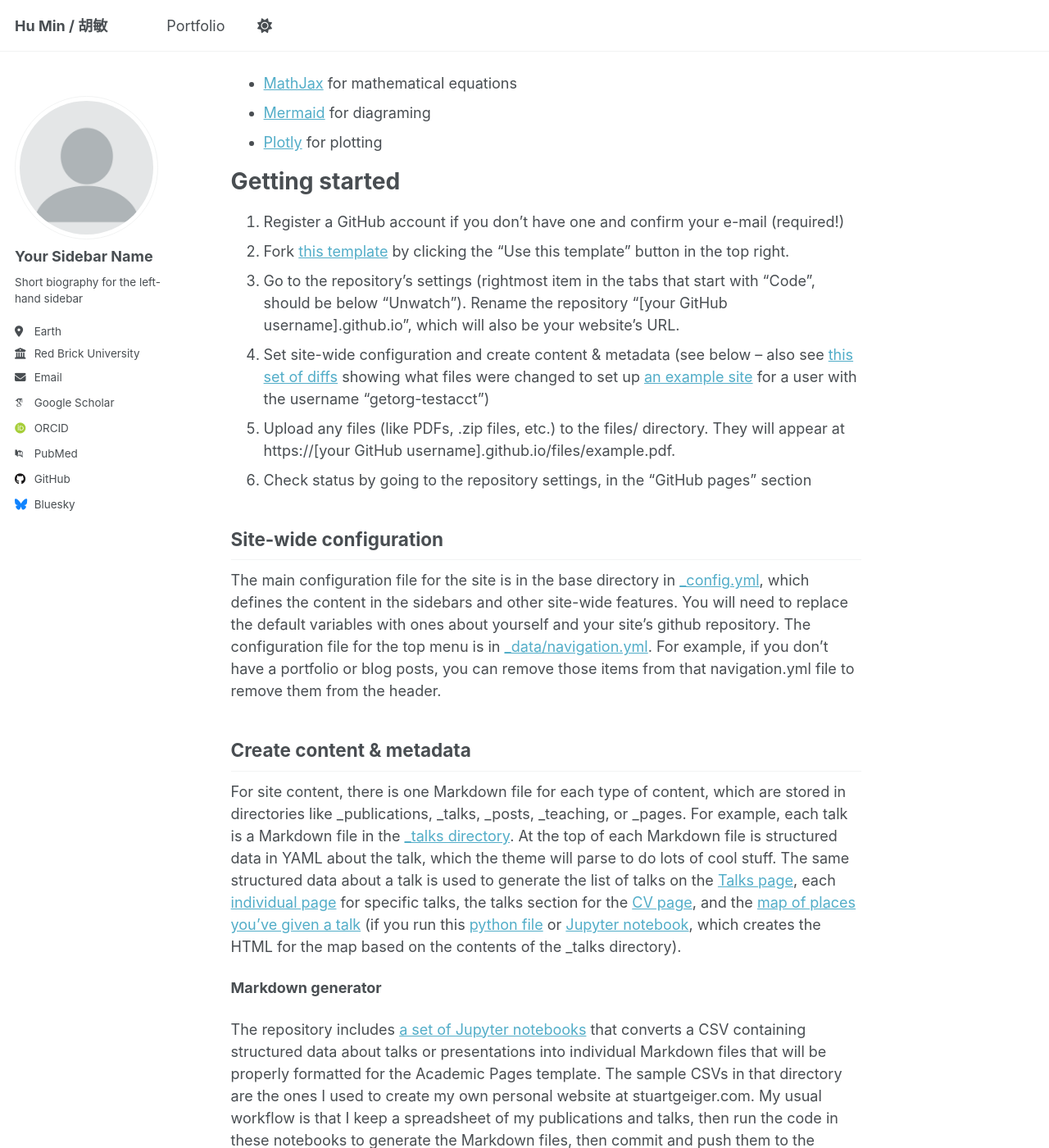
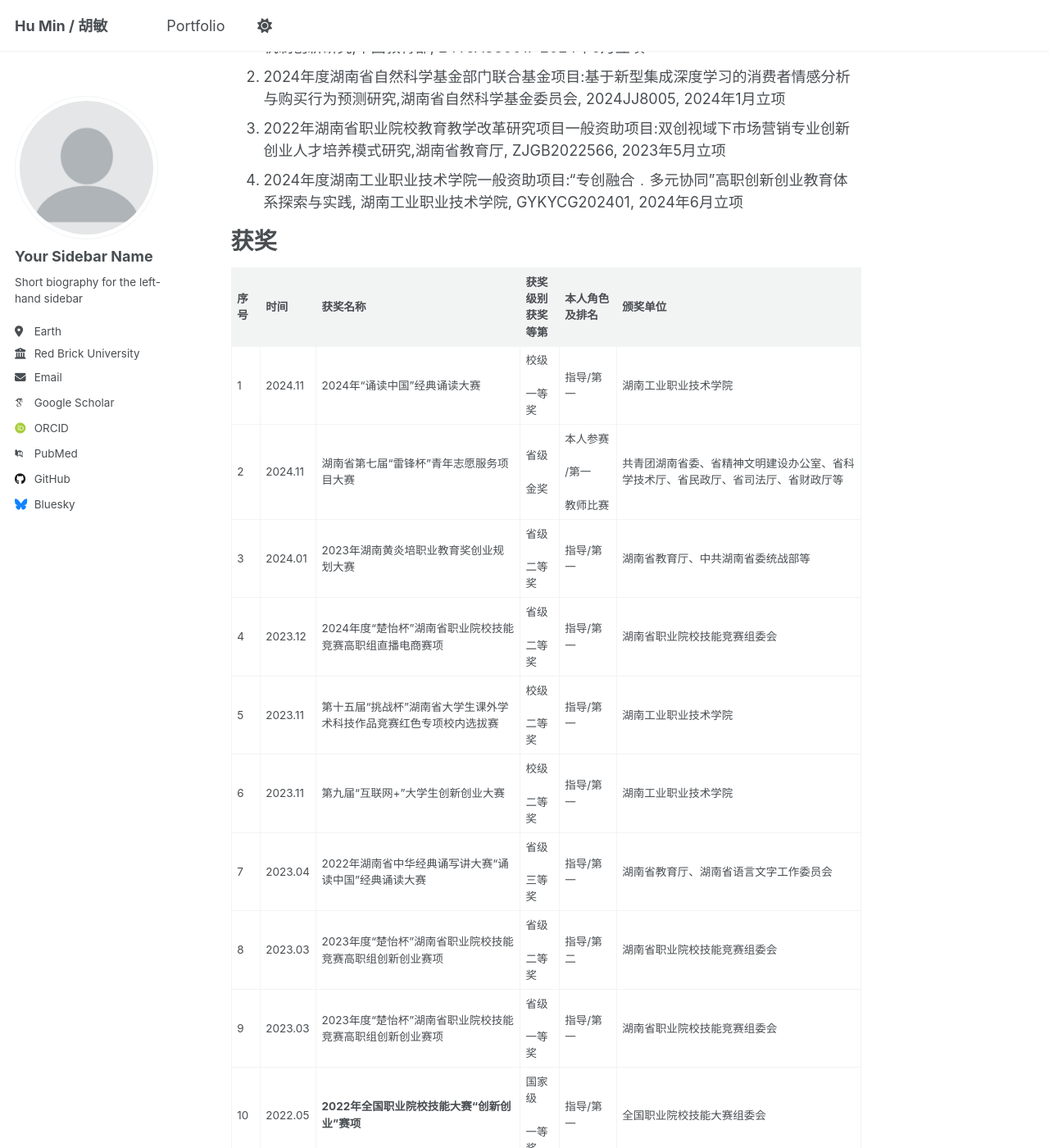
Before and after one commit to Aha-Eureka/HuMin, a Jekyll site: the page built from _pages/about.md, in a window 1280 px wide and 1400 px high, scrolled down 1029 px. Shown: the whole window at 82% size. Built offline with Jekyll 4.4.1, drawn with Linux system fonts in a browser that asks for light colours; some web fonts are replaced; a script that is not in the unit is left out; some of the changed text lies outside the part shown.

Commit message:
Update about.md

```diff
--- a/_pages/about.md
+++ b/_pages/about.md
@@ -1,56 +1,86 @@
 ---
 permalink: /
-title: "Academic Pages is a ready-to-fork GitHub Pages template for academic personal websites"
+title: "胡敏"
 author_profile: true
 redirect_from:
   - /about/
   - /about.html
 ---
 
-This is the front page of a website that is powered by the [Academic Pages template](https://github.com/academicpages/academicpages.github.io) and hosted on GitHub pages. [GitHub pages](https://pages.github.com) is a free service in which websites are built and hosted from code and data stored in a GitHub repository, automatically updating when a new commit is made to the repository. This template was forked from the [Minimal Mistakes Jekyll Theme](https://mmistakes.github.io/minimal-mistakes/) created by Michael Rose, and then extended to support the kinds of content that academics have: publications, talks, teaching, a portfolio, blog posts, and a dynamically-generated CV. Incidentally, these same features make it a great template for anyone that needs to show off a professional template!
+I am a Professor at the Hunan Industrial Vocational and Technical College.
 
- You can fork [this template](https://github.com/academicpages/academicpages.github.io) right now, modify the configuration and Markdown files, add your own PDFs and other content, and have your own site for free, with no ads!
 
-A data-driven personal website
-======
-Like many other Jekyll-based GitHub Pages templates, Academic Pages makes you separate the website's content from its form. The content & metadata of your website are in structured Markdown files, while various other files constitute the theme, specifying how to transform that content & metadata into HTML pages. You keep these various Markdown (.md), YAML (.yml), HTML, and CSS files in a public GitHub repository. Each time you commit and push an update to the repository, the [GitHub pages](https://pages.github.com/) service creates static HTML pages based on these files, which are hosted on GitHub's servers free of charge.
+---
 
-Many of the features of dynamic content management systems (like Wordpress) can be achieved in this fashion, using a fraction of the computational resources and with far less vulnerability to hacking and DDoSing. You can also modify the theme to your heart's content without touching the content of your site. If you get to a point where you've broken something in Jekyll/HTML/CSS beyond repair, your Markdown files describing your talks, publications, etc. are safe. You can rollback the changes or even delete the repository and start over - just be sure to save the Markdown files! You can also write scripts that process the structured data on the site, such as [this one](https://github.com/academicpages/academicpages.github.io/blob/master/talkmap.ipynb) that analyzes metadata in pages about talks to display [a map of every location you've given a talk](https://academicpages.github.io/talkmap.html).
 
-For those users that need more advanced functionality, the template also supports the following popular tools:
-- [MathJax](https://www.mathjax.org/) for mathematical equations
-- [Mermaid](https://mermaid.js.org/) for diagraming
-- [Plotly](https://plotly.com/javascript/) for plotting
+# 教学
+- 《商务谈判》
+- 《服务营销》
+- 《商务礼仪》
+- 《涉外商务谈判》
+- 《商业路演》
+- 《商务应用文写作》
+- 《新零售管理》
+- 《工业机器人应用技术》
 
-Getting started
-======
-1. Register a GitHub account if you don't have one and confirm your e-mail (required!)
-1. Fork [this template](https://github.com/academicpages/academicpages.github.io) by clicking the "Use this template" button in the top right.
-1. Go to the repository's settings (rightmost item in the tabs that start with "Code", should be below "Unwatch"). Rename the repository "[your GitHub username].github.io", which will also be your website's URL.
-1. Set site-wide configuration and create content & metadata (see below -- also see [this set of diffs](https://archive.is/3TPas) showing what files were changed to set up [an example site](https://getorg-testacct.github.io) for a user with the username "getorg-testacct")
-1. Upload any files (like PDFs, .zip files, etc.) to the files/ directory. They will appear at https://[your GitHub username].github.io/files/example.pdf.
-1. Check status by going to the repository settings, in the "GitHub pages" section
 
-Site-wide configuration
-------
-The main configuration file for the site is in the base directory in [_config.yml](https://github.com/academicpages/academicpages.github.io/blob/master/_config.yml), which defines the content in the sidebars and other site-wide features. You will need to replace the default variables with ones about yourself and your site's github repository. The configuration file for the top menu is in [_data/navigation.yml](https://github.com/academicpages/academicpages.github.io/blob/master/_data/navigation.yml). For example, if you don't have a portfolio or blog posts, you can remove those items from that navigation.yml file to remove them from the header.
+# 重点项目
 
-Create content & metadata
-------
-For site content, there is one Markdown file for each type of content, which are stored in directories like _publications, _talks, _posts, _teaching, or _pages. For example, each talk is a Markdown file in the [_talks directory](https://github.com/academicpages/academicpages.github.io/tree/master/_talks). At the top of each Markdown file is structured data in YAML about the talk, which the theme will parse to do lots of cool stuff. The same structured data about a talk is used to generate the list of talks on the [Talks page](https://academicpages.github.io/talks), each [individual page](https://academicpages.github.io/talks/2012-03-01-talk-1) for specific talks, the talks section for the [CV page](https://academicpages.github.io/cv), and the [map of places you've given a talk](https://academicpages.github.io/talkmap.html) (if you run this [python file](https://github.com/academicpages/academicpages.github.io/blob/master/talkmap.py) or [Jupyter notebook](https://github.com/academicpages/academicpages.github.io/blob/master/talkmap.ipynb), which creates the HTML for the map based on the contents of the _talks directory).
+| **序号** | **时 间** | **名**  **称**                                         | **级别** | **本人角色**<br><br>**及 排 名** | **组织单位** |
+| ------ | ------- | ---------------------------------------------------- | ------ | ------------------------- | -------- |
+| 1      | 2024.2  | **教育部 高校“礼敬中华优秀传统文化”宣传教育“非遗学园”**技艺比拼：“湘”约-振兴女书文化的践行者 | 省级     | 主持人                       | 中国教育部    |
+| 2      | 2024.6  | **教育部第三期供需对接就业育人项目**                                 | 厅级     | 主持人                       | 中国教育部    |
+| 3      | 2023.11 | 湖南省精品课程《公共关系（实践与应用）》                                 | 省级     | 排名第4                      | 湖南省教育厅   |
+| 4      | 2018.   | 湖南省高职高专院校市场营销专业省级技能抽测合格率100%                         | 省级     | 排名第3                      | 湖南省教育厅   |
 
-**Markdown generator**
 
-The repository includes [a set of Jupyter notebooks](https://github.com/academicpages/academicpages.github.io/tree/master/markdown_generator
-) that converts a CSV containing structured data about talks or presentations into individual Markdown files that will be properly formatted for the Academic Pages template. The sample CSVs in that directory are the ones I used to create my own personal website at stuartgeiger.com. My usual workflow is that I keep a spreadsheet of my publications and talks, then run the code in these notebooks to generate the Markdown files, then commit and push them to the GitHub repository.
+## 主持课题
 
-How to edit your site's GitHub repository
-------
-Many people use a git client to create files on their local computer and then push them to GitHub's servers. If you are not familiar with git, you can directly edit these configuration and Markdown files directly in the github.com interface. Navigate to a file (like [this one](https://github.com/academicpages/academicpages.github.io/blob/master/_talks/2012-03-01-talk-1.md) and click the pencil icon in the top right of the content preview (to the right of the "Raw | Blame | History" buttons). You can delete a file by clicking the trashcan icon to the right of the pencil icon. You can also create new files or upload files by navigating to a directory and clicking the "Create new file" or "Upload files" buttons.
 
-Example: editing a Markdown file for a talk
-![Editing a Markdown file for a talk](/images/editing-talk.png)
+1. 2024年度教育部人文社会科学研究规划基金项目:职业教育市域产教联合体耦合发展测度与机制创新研究,中国教育部, 24YJA880017
+2024年6月立项
+2. 2024年度湖南省自然科学基金部门联合基金项目:基于新型集成深度学习的消费者情感分析与购买行为预测研究,湖南省自然科学基金委员会,
+2024JJ8005, 2024年1月立项
+3. 2022年湖南省职业院校教育教学改革研究项目一般资助项目:双创视域下市场营销专业创新创业人才培养模式研究,湖南省教育厅, ZJGB2022566,
+2023年5月立项
+4. 2024年度湖南工业职业技术学院一般资助项目:“专创融合﹒多元协同”高职创新创业教育体系探索与实践, 湖南工业职业技术学院, GYKYCG202401,
+2024年6月立项
 
-For more info
-------
-More info about configuring Academic Pages can be found in [the guide](https://academicpages.github.io/markdown/), the [growing wiki](https://github.com/academicpages/academicpages.github.io/wiki), and you can always [ask a question on GitHub](https://github.com/academicpages/academicpages.github.io/discussions). The [guides for the Minimal Mistakes theme](https://mmistakes.github.io/minimal-mistakes/docs/configuration/) (which this theme was forked from) might also be helpful.
+
+
+# 获奖
+
+
+
+| 序号  | 时间      | 获奖名称                               | 获奖级别<br>获奖等第   | 本人角色及排名                     | 颁奖单位                                      |
+| --- | ------- | ---------------------------------- | -------------- | --------------------------- | ----------------------------------------- |
+| 1   | 2024.11 | 2024年“诵读中国”经典诵读大赛                  | 校级<br><br>一等奖  | 指导/第一                       | 湖南工业职业技术学院                                |
+| 2   | 2024.11 | 湖南省第七届“雷锋杯”青年志愿服务项目大赛              | 省级<br><br>金奖   | 本人参赛<br><br>/第一<br><br>教师比赛 | 共青团湖南省委、省精神文明建设办公室、省科学技术厅、省民政厅、省司法厅、省财政厅等 |
+| 3   | 2024.01 | 2023年湖南黄炎培职业教育奖创业规划大赛              | 省级<br><br>二等奖  | 指导/第一                       | 湖南省教育厅、中共湖南省委统战部等                         |
+| 4   | 2023.12 | 2024年度“楚怡杯”湖南省职业院校技能竞赛高职组直播电商赛项    | 省级<br><br>二等奖  | 指导/第一                       | 湖南省职业院校技能竞赛组委会                            |
+| 5   | 2023.11 | 第十五届“挑战杯”湖南省大学生课外学术科技作品竞赛红色专项校内选拔赛 | 校级<br><br>二等奖  | 指导/第一                       | 湖南工业职业技术学院                                |
+| 6   | 2023.11 | 第九届“互联网+”大学生创新创业大赛                 | 校级<br><br>二等奖  | 指导/第一                       | 湖南工业职业技术学院                                |
+| 7   | 2023.04 | 2022年湖南省中华经典诵写讲大赛“诵读中国”经典诵读大赛      | 省级<br><br>三等奖  | 指导/第一                       | 湖南省教育厅、湖南省语言文字工作委员会                       |
+| 8   | 2023.03 | 2023年度“楚怡杯”湖南省职业院校技能竞赛高职组创新创业赛项    | 省级<br><br>二等奖  | 指导/第二                       | 湖南省职业院校技能竞赛组委会                            |
+| 9   | 2023.03 | 2023年度“楚怡杯”湖南省职业院校技能竞赛高职组创新创业赛项    | 省级<br><br>一等奖  | 指导/第一                       | 湖南省职业院校技能竞赛组委会                            |
+| 10  | 2022.05 | **2022年全国职业院校技能大赛“创新创业”赛项**        | 国家级<br><br>一等奖 | 指导/第一                       | 全国职业院校技能大赛组委会                             |
+| 11  | 2021.12 | 2022年度“楚怡杯”湖南省职业院校技能竞赛高职组创新创业赛项    | 省级<br><br>三等奖  | 指导/第一                       | 湖南省职业院校技能竞赛组委会                            |
+| 12  | 2021.12 | 2022年度“楚怡杯”湖南省职业院校技能竞赛高职组创新创业赛项    | 省级<br><br>一等奖  | 指导/第一                       | 湖南省职业院校技能竞赛组委会                            |
+| 13  | 2018.7  | 湖南工业职业技术学院教师教学能力比赛                 | 校级<br><br>三等奖  | 并列第一<br><br>教师比赛            | 湖南工业职业技术学院                                |
+| 14  | 2018.1  | 湖南省第四届大学生公益广告大赛                    | 省级<br><br>二等奖  | 指导/第一                       | 湖南省教育厅、湖南省精神文明建设指导委员会办公室                  |
+
+
+
+
+
+# 论文、专著
+
+1. 胡敏.“互联网+”背景下企业市场营销模式创新研究[J]. 商场现代化, 2024(01)
+2. 胡敏.新时代背景下职业院校市场营销专业深化“三教”改革的思考[J]. 营销界,2021(10)
+3. 胡敏;李原;刘超.构建高职电子商务专业“以赛促学”人才培养新模式[J].知识经济, 2019(25)
+4. 胡敏.“互联网+”背景下市场营销人才培养模式新路径[J]. 中国新通信, 2021(11)
+5. 黄振,胡敏,夏利平.人工智能背景下湖南装备制造企业经营效率及提升路径研究[M]. 湘潭大学出版社, 2024.5(专著,第二)
+
+# 专利
+
+- 外观设计：手提包，国家知识产权局，ZL202330013377.0，2023.4
```
